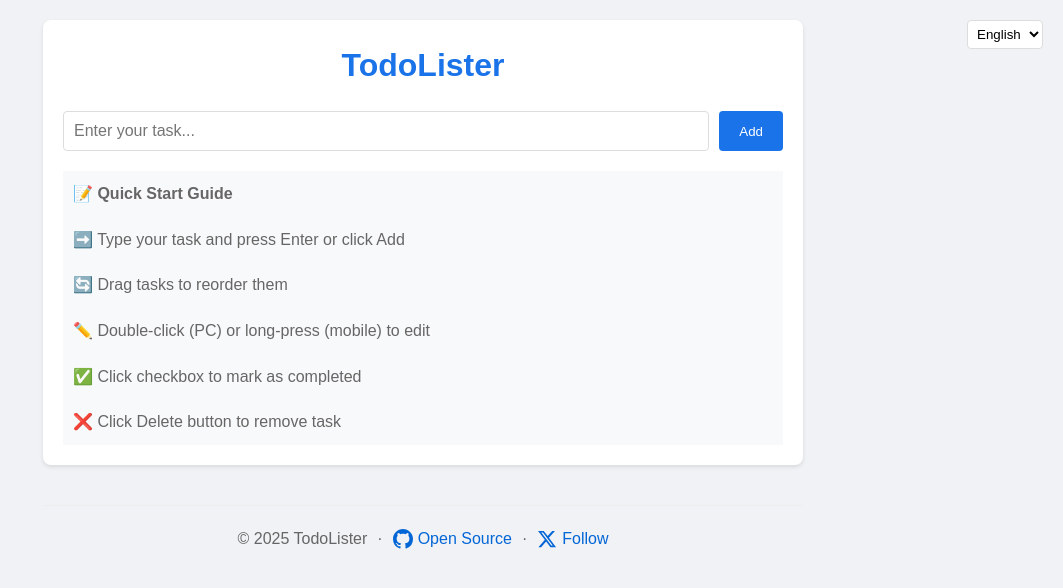
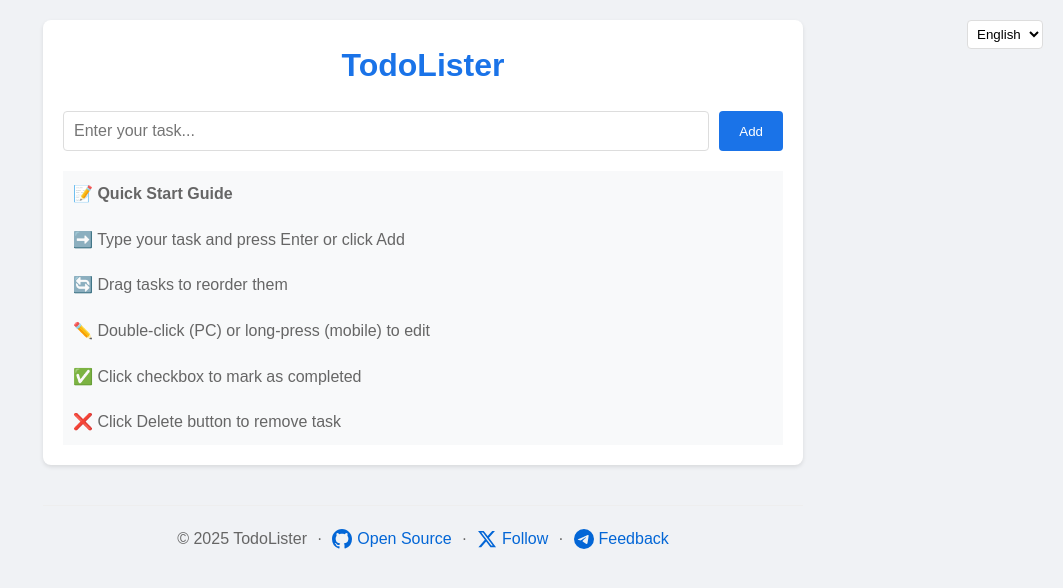
Before and after one commit to todolister/todolister.github.io, a plain HTML site: page index.html in a window 1280 px wide. Shown: the whole page, without its empty margins (217-1280 px from the left). Drawn offline with Linux system fonts and the light colour scheme.

Commit message:
添加 Telegram 反馈链接

```diff
--- a/index.html
+++ b/index.html
@@ -240,6 +240,15 @@
                     </path>
                 </svg>
                 <span>Follow</span>
+            </a>
+            <span style="margin: 0 5px;">·</span>
+            <a href="https://t.me/TodoListerOfficial"
+                style="color: #0366d6; text-decoration: none; display: inline-flex; align-items: center; gap: 5px;">
+                <svg height="20" width="20" viewBox="0 0 24 24" style="fill: currentColor;">
+                    <path
+                        d="M11.944 0A12 12 0 0 0 0 12a12 12 0 0 0 12 12 12 12 0 0 0 12-12A12 12 0 0 0 12 0a12 12 0 0 0-.056 0zm4.962 7.224c.1-.002.321.023.465.14a.506.506 0 0 1 .171.325c.016.093.036.306.02.472-.18 1.898-.962 6.502-1.36 8.627-.168.9-.499 1.201-.82 1.23-.696.065-1.225-.46-1.9-.902-1.056-.693-1.653-1.124-2.678-1.8-1.185-.78-.417-1.21.258-1.91.177-.184 3.247-2.977 3.307-3.23.007-.032.014-.15-.056-.212s-.174-.041-.249-.024c-.106.024-1.793 1.14-5.061 3.345-.48.33-.913.49-1.302.48-.428-.008-1.252-.241-1.865-.44-.752-.245-1.349-.374-1.297-.789.027-.216.325-.437.893-.663 3.498-1.524 5.83-2.529 6.998-3.014 3.332-1.386 4.025-1.627 4.476-1.635z"/>
+                </svg>
+                <span>Feedback</span>
             </a>
         </p>
     </footer>
```
